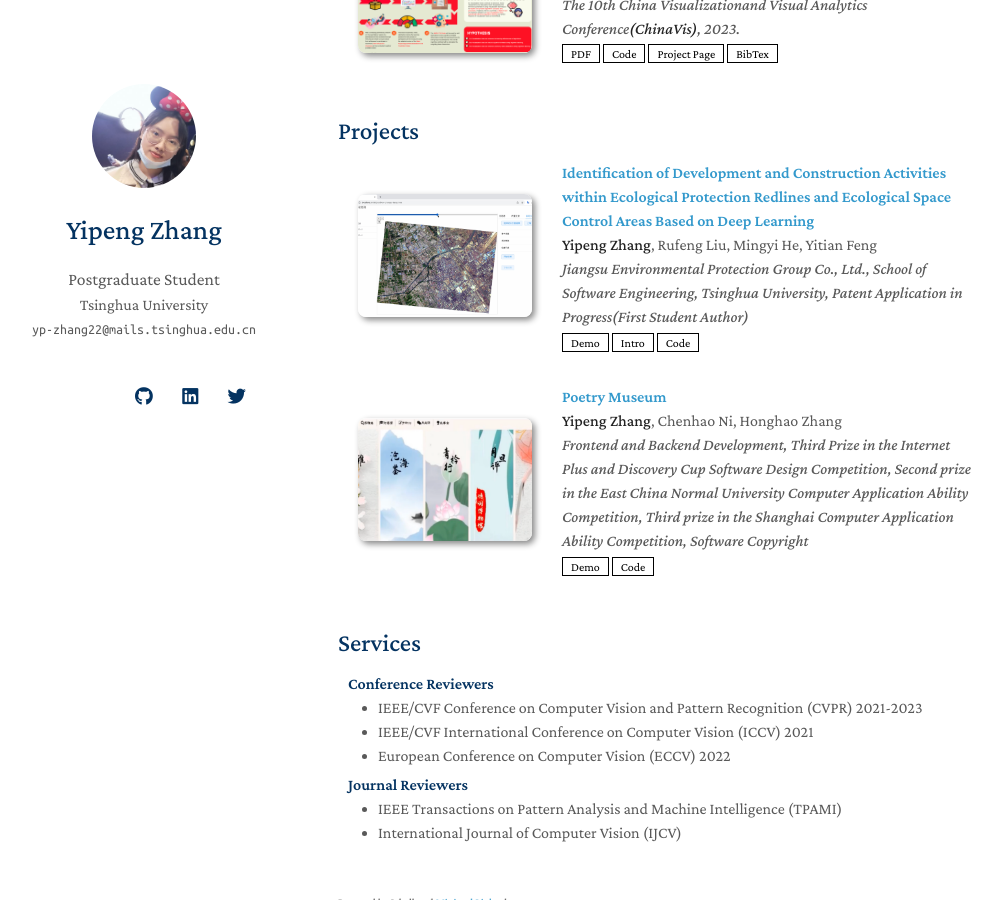
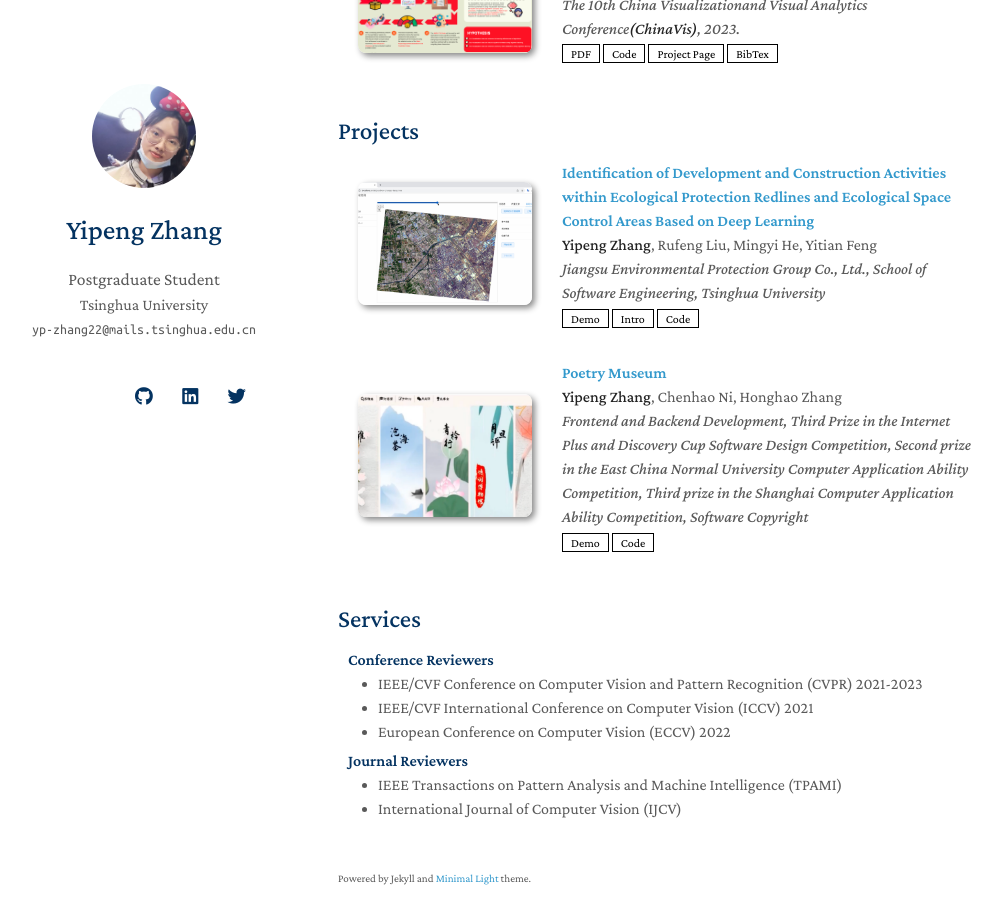
Before and after one commit to YipengZhang22/YipengZhang22.github.io, a Jekyll site: the page built from index.md, in a window 1280 px wide and 900 px high, scrolled down 618 px. Shown: the whole window, without its empty margins (132-1134 px from the left). Built offline with Jekyll 4.4.1, drawn with Linux system fonts in a browser that asks for light colours; nearby versions of some CDN libraries; a style sheet for code colours, icons or effects is not loaded; our own code applies the rules of GitHub Pages for plain Markdown files.

Commit message:
Update projects.yml

```diff
--- a/_data/projects.yml
+++ b/_data/projects.yml
@@ -2,7 +2,7 @@ main:
 
   - title: Identification of Development and Construction Activities within Ecological Protection Redlines and Ecological Space Control Areas Based on Deep Learning
     authors: <strong>Yipeng Zhang</strong>, Rufeng Liu, Mingyi He, Yitian Feng
-    conference: Jiangsu Environmental Protection Group Co., Ltd., School of Software Engineering, Tsinghua University, Patent Application in Progress(First Student Author)
+    conference: Jiangsu Environmental Protection Group Co., Ltd., School of Software Engineering, Tsinghua University
     intro: https://mp.weixin.qq.com/s/z0Uz6KIc0AjupeToke-iHA
     demo: ./assets/files/demo1.mp4
     code: https://github.com/yaoyao-liu/class-incremental-learning/tree/main/mnemonics-training
```
